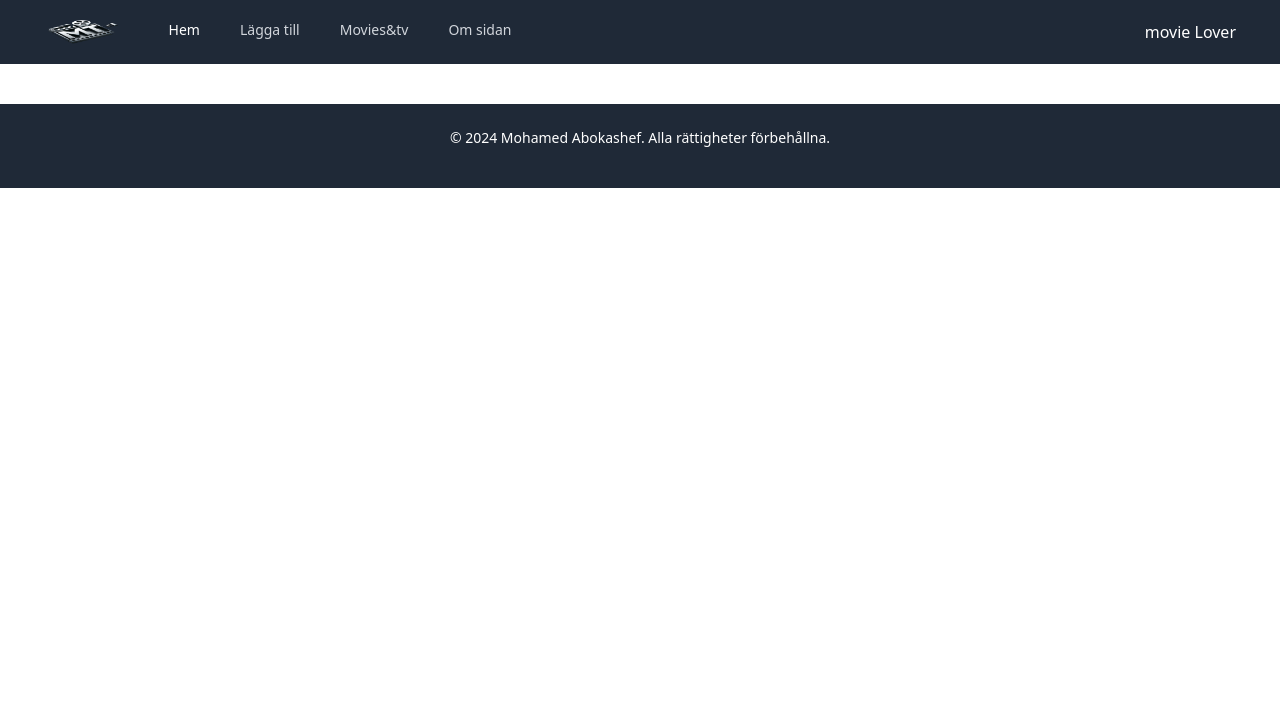
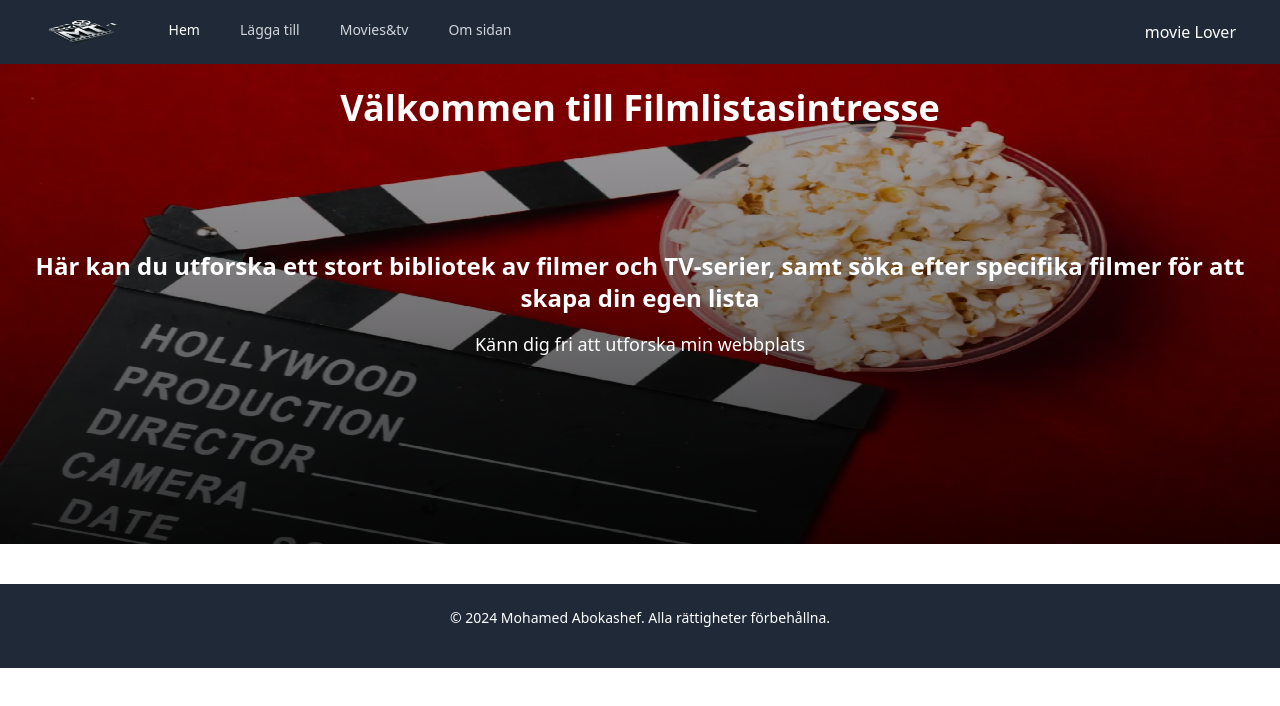
Before and after one commit to kashef0/full-stack-km03, a Vue app: page / in a window 1280 px wide. Shown: the top 706 px of the page. Built offline with nearby package versions, Linux system fonts and the light colour scheme; no server answers.

Commit message:
la till banner imag

```diff
--- a/src/App.vue
+++ b/src/App.vue
@@ -2,7 +2,7 @@
 import Navbar from './components/navbar.vue';
 import Home from './views/HomeView.vue';
 import Footer from './components/footer.vue';
-
+import bannerview from './components/bannerview.vue'
 
 
 
@@ -10,6 +10,7 @@ import Footer from './components/footer.vue';
 
 <template>
   <Navbar />
+  <bannerview />
   <RouterView />
   <Footer></Footer>
 </template>
--- /dev/null
+++ b/src/components/bannerview.vue
@@ -0,0 +1,30 @@
+<template>
+    <div class="relative h-64 sm:h-80 md:h-96 lg:h-[30rem] w-full overflow-hidden">
+      <!-- Background Image -->
+      <img
+        src="@/assets/images/banner_bg_img.webp"
+        alt="Banner Image"
+        class="absolute inset-0 w-full h-full object-fill"
+      />
+
+      <!-- Overlay -->
+      <div class="absolute inset-0 bg-gradient-to-b from-black/30 via-black/50 to-black/80"></div>
+
+      <!-- Header Text -->
+      <div class="absolute top-6 w-full text-center">
+        <h1 class="text-2xl sm:text-3xl md:text-4xl text-white font-bold">
+            Välkommen till Filmlistasintresse
+        </h1>
+      </div>
+
+      <!-- Centered Content (Text/Buttons) -->
+      <div class="absolute inset-0 flex flex-col items-center justify-center text-center text-white px-4">
+        <h2 class="text-base sm:text-2xl md:text-2xl font-semibold text-white">
+            Här kan du utforska ett stort bibliotek av filmer och TV-serier, samt söka efter specifika filmer för att skapa din egen lista
+        </h2>
+        <p class="text-md sm:text-lg mt-4 max-w-2xl">
+            Känn dig fri att utforska min webbplats
+        </p>
+      </div>
+    </div>
+  </template>
--- a/src/views/HomeView.vue
+++ b/src/views/HomeView.vue
@@ -77,8 +77,8 @@ mounted() {
 </script>
 
 <template>
-  <main>
-    <div class="max-w-4xl mx-auto bg-white shadow-md rounded-lg p-6 full-height">
+  <main class="full-height">
+    <div class="max-w-4xl mx-auto bg-white shadow-md rounded-lg p-6">
       <!-- Error behandling -->
       <div v-if="error" class="text-red-500 font-bold">Ett fel inträffades: {{ error }}</div>
       <div v-if="text && text.length > 0" class="text-red-500 font-bold text-lg text-center">{{ text }}</div>
```
